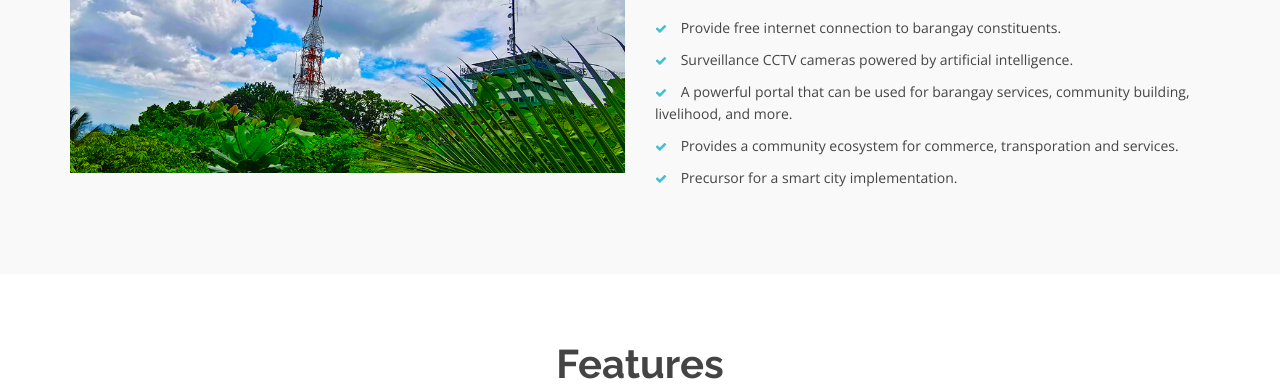
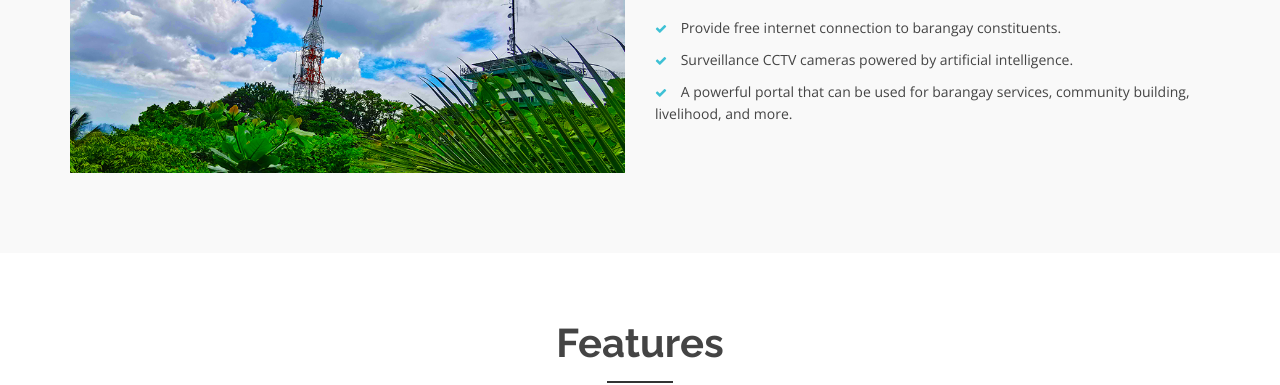
Before and after one commit to barangaycommunicationsnetwork/barangaycommunicationsnetwork.github.io, a plain HTML site: page index.html in a window 1280 px wide. Shown: the part 1245-1630 px from the top of the page. Drawn offline with nearby package versions, Linux system fonts and the light colour scheme.

Commit message:
Updated about content - removed

```diff
--- a/index.html
+++ b/index.html
@@ -236,12 +236,6 @@
                 </li>
                 <li>
                   <i class="fa fa-check"></i> A powerful portal that can be used for barangay services, community building, livelihood, and more.
-                </li>
-                <li>
-                  <i class="fa fa-check"></i> Provides a community ecosystem for commerce, transporation and services.
-                </li>
-                <li>
-                  <i class="fa fa-check"></i> Precursor for a smart city implementation.
                 </li>
               </ul>
             </div>
```
